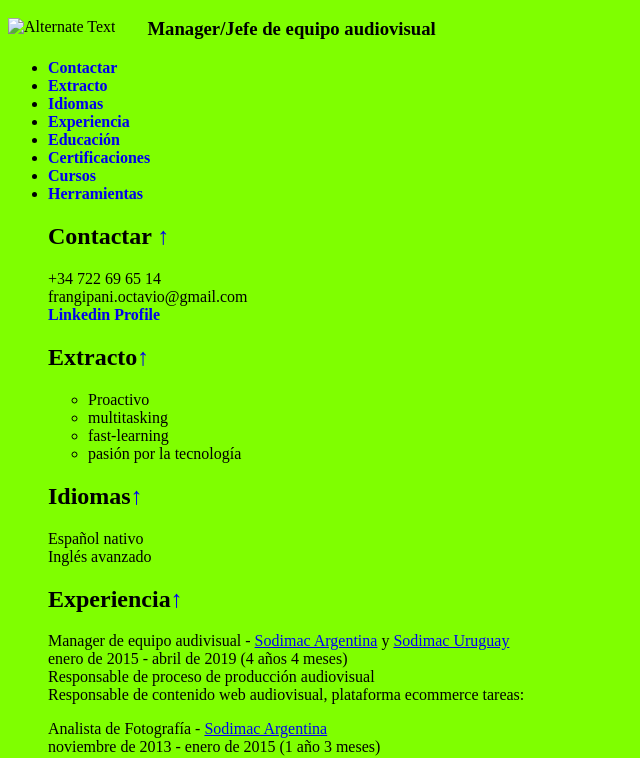
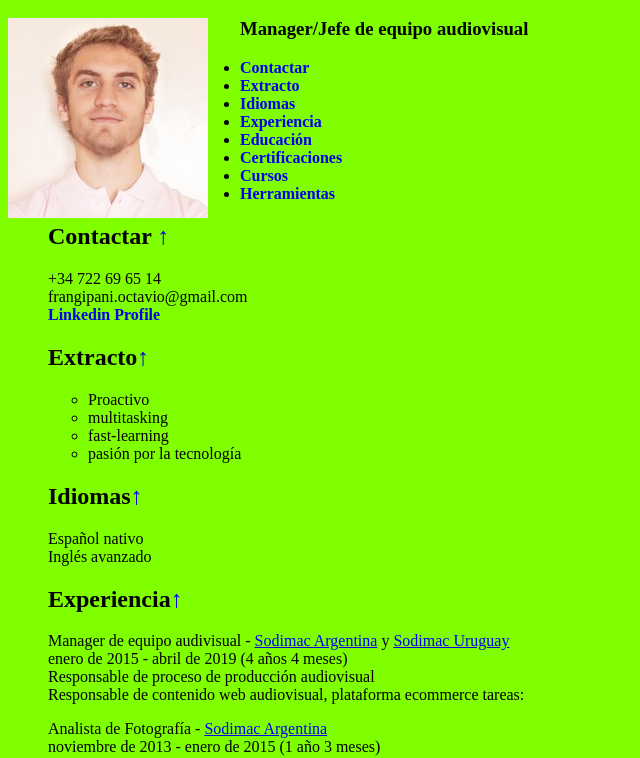
Before and after one commit to octapf/cv, a plain HTML site: page index.html in a window 1280 px wide. Shown: the part 48-806 px from the top of the page, without its empty margins (0-640 px from the left). Drawn offline with Linux system fonts and the light colour scheme.

Commit message:
Update index.html

```diff
--- a/index.html
+++ b/index.html
@@ -6,7 +6,7 @@
 <body>
 <a name="Inicio"></a>
 <h1>Octavio Patricio Frangipani</h1>
-<img id="foto" src="octavioFrangipani.png" alt="Alternate Text" />
+<img id="foto" src="images/octavioFrangipani.png" alt="Alternate Text" />
 <h3>Manager/Jefe de equipo audiovisual</h3>
 <ul>
 <li><a href="#Contactar"style="text-decoration:none"><strong>Contactar</strong></a>
```
